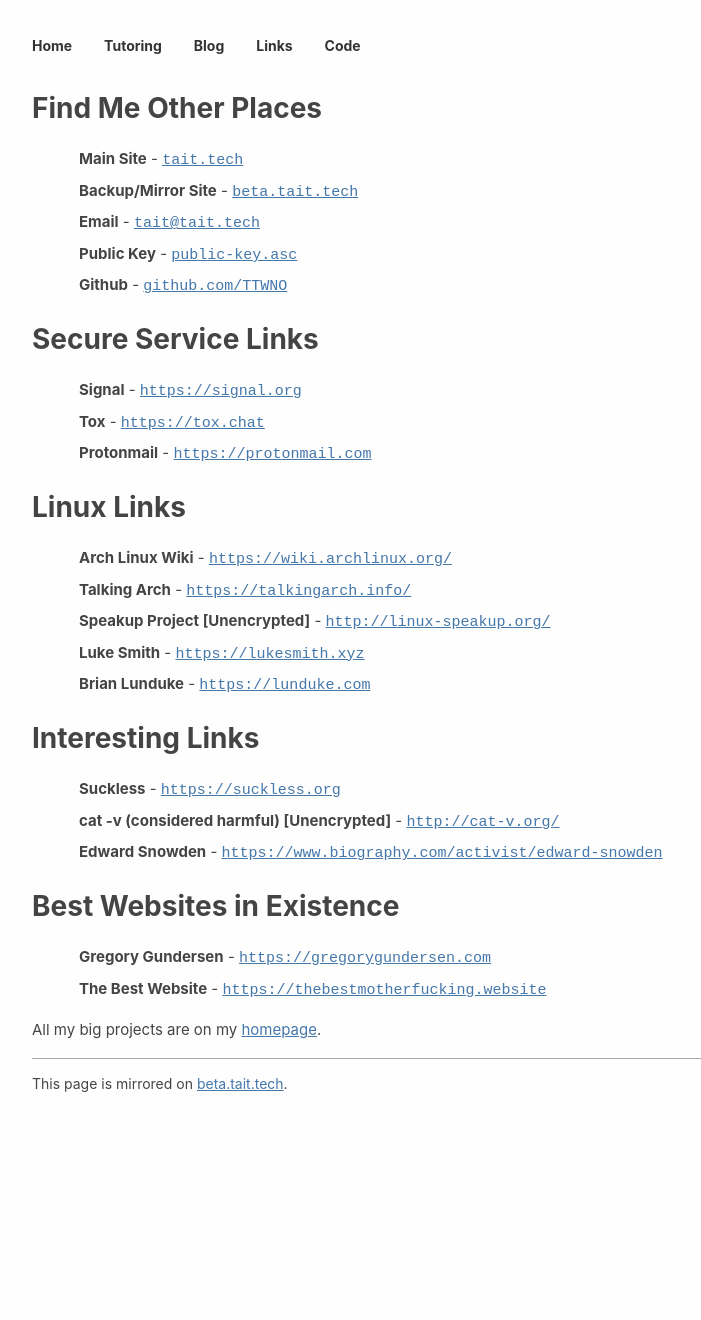
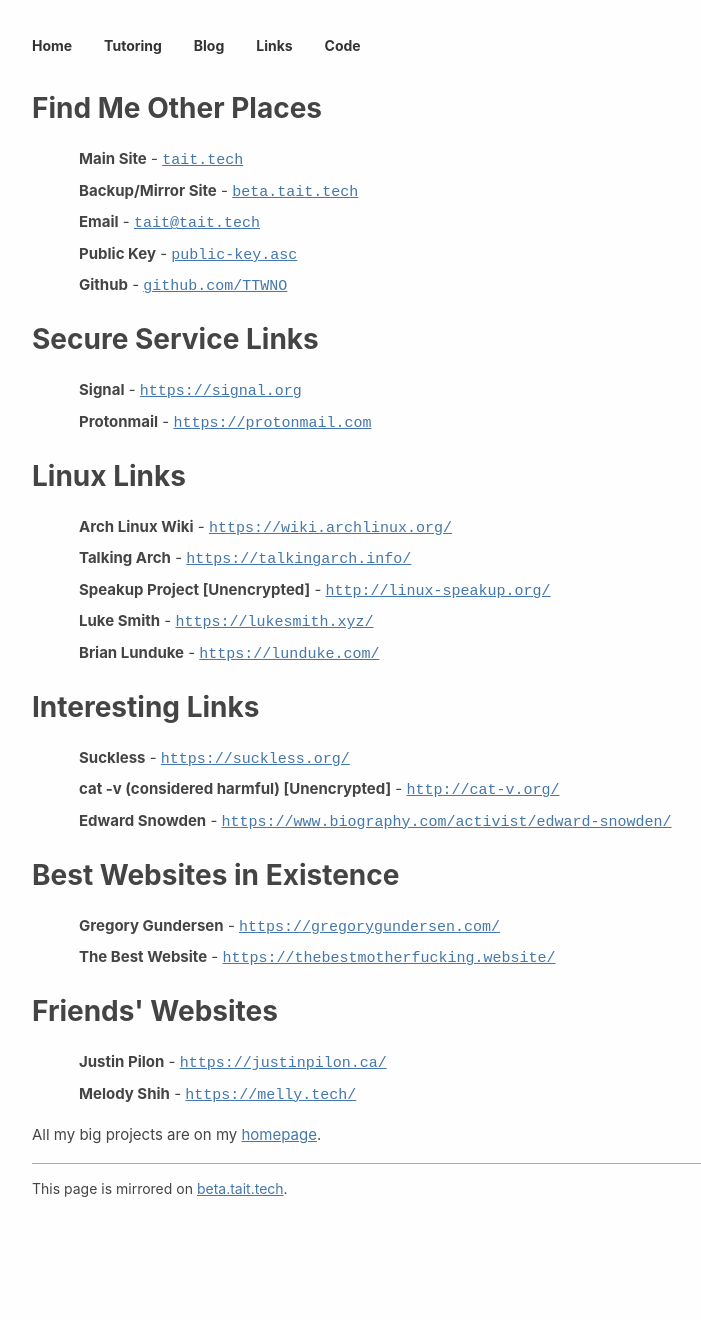
Before and after one commit to TTWNO/tait.tech, a Jekyll site: the page built from links/index.md, in a window 1280 px wide. Shown: the whole page, without its empty margins (208-909 px from the left). Built offline with Jekyll 4.4.1, drawn with Linux system fonts in a browser that asks for light colours; before the commit the page ends 1215 px from its top, so only the background shows below that.

Commit message:
Change links; add friends' website setion; remove tox; normalize links to all include a trailing slash.

```diff
--- a/_data/links.yml
+++ b/_data/links.yml
@@ -20,9 +20,6 @@
     - name: Signal
       value: https://signal.org
       label: INHERIT
-    - name: Tox
-      value: https://tox.chat
-      label: INHERIT
     - name: Protonmail
       value: https://protonmail.com
       label: INHERIT
@@ -38,27 +35,35 @@
     value: http://linux-speakup.org/
     label: INHERIT
   - name: Luke Smith
-    value: https://lukesmith.xyz
+    value: https://lukesmith.xyz/
     label: INHERIT
   - name: Brian Lunduke
-    value: https://lunduke.com
+    value: https://lunduke.com/
     label: INHERIT
 - heading: Interesting Links
   values:
   - name: Suckless
-    value: https://suckless.org
+    value: https://suckless.org/
     label: INHERIT
   - name: cat -v (considered harmful) [Unencrypted]
     value: http://cat-v.org/
     label: INHERIT
   - name: Edward Snowden
-    value: https://www.biography.com/activist/edward-snowden
+    value: https://www.biography.com/activist/edward-snowden/
     label: INHERIT
 - heading: Best Websites in Existence
   values:
   - name: Gregory Gundersen
-    value: https://gregorygundersen.com
+    value: https://gregorygundersen.com/
     label: INHERIT
   - name: The Best Website
-    value: https://thebestmotherfucking.website
+    value: https://thebestmotherfucking.website/
     label: INHERIT
+- heading: Friends' Websites
+  values:
+    - name: Justin Pilon
+      value: https://justinpilon.ca/
+      label: INHERIT
+    - name: Melody Shih
+      value: https://melly.tech/
+      label: INHERIT
```
